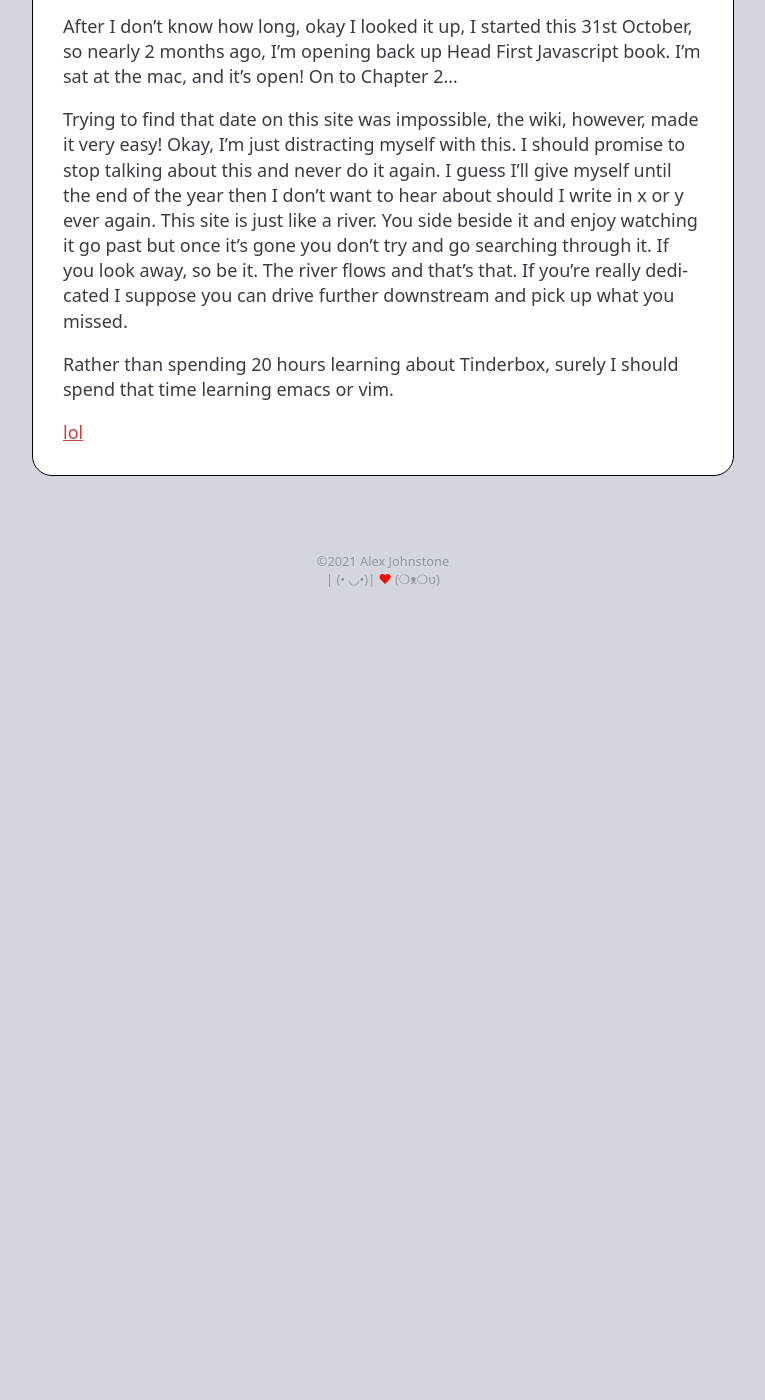
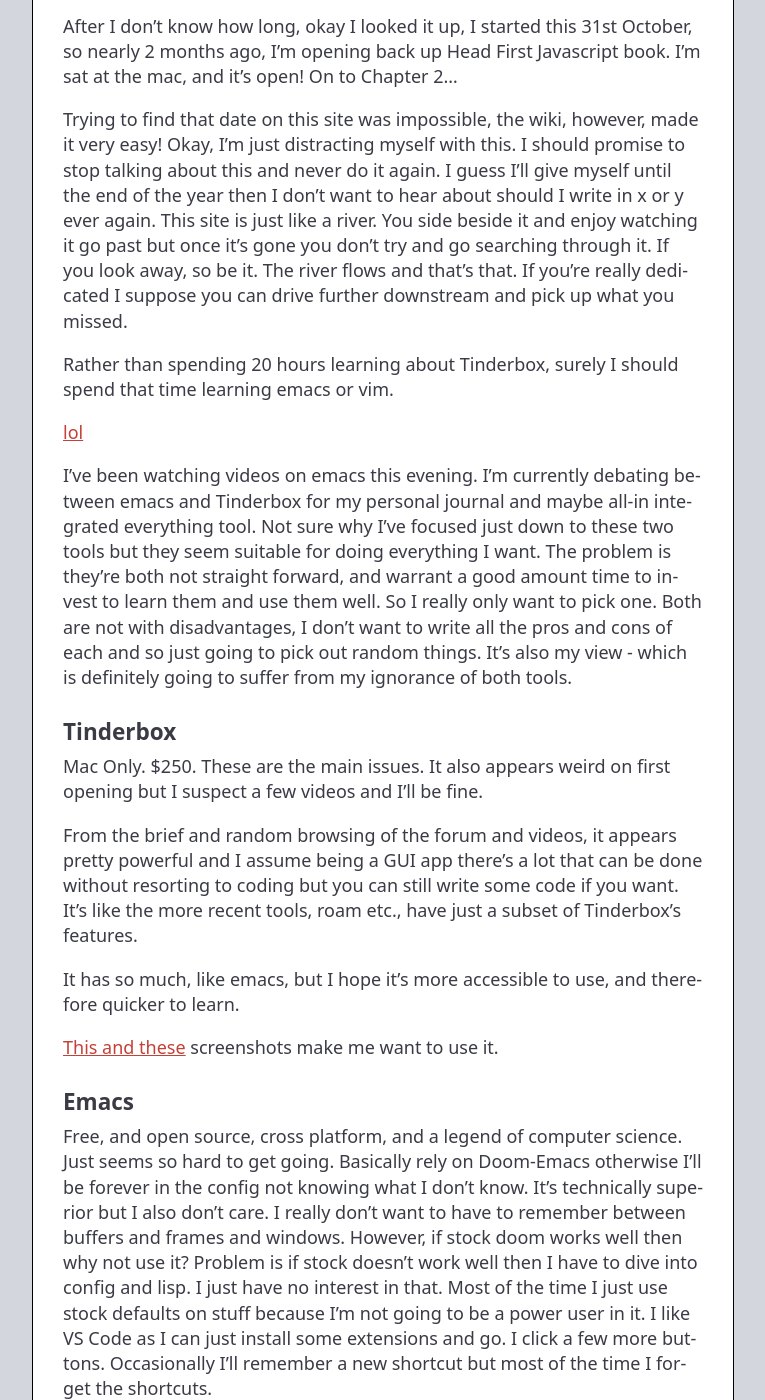
Before and after one commit to alexjj/Old-alexjj.com, a Jekyll site: the page built from _posts/2021-12-23-thursday.md, in a window 1280 px wide and 1400 px high, scrolled down 604 px. Shown: the whole window, without its empty margins (257-1022 px from the left). Built offline with Jekyll 4.4.1, drawn with Linux system fonts in a browser that asks for light colours; our own code applies the rules of GitHub Pages for plain Markdown files; before the commit the page ends 1234 px from its top, so only the background shows below that; some of the changed text lies outside the part shown.

Commit message:
tinderboxing

```diff
--- a/_posts/2021-12-23-thursday.md
+++ b/_posts/2021-12-23-thursday.md
@@ -15,3 +15,25 @@ Trying to find that date on this site was impossible, the wiki, however, made it
 Rather than spending 20 hours learning about Tinderbox, surely I should spend that time learning emacs or vim.
 
 [lol](https://log4jmemes.com)
+
+I've been watching videos on emacs this evening. I'm currently debating between emacs and Tinderbox for my personal journal and maybe all-in integrated everything tool. Not sure why I've focused just down to these two tools but they seem suitable for doing everything I want. The problem is they're both not straight forward, and warrant a good amount time to invest to learn them and use them well. So I really only want to pick one. Both are not with disadvantages, I don't want to write all the pros and cons of each and so just going to pick out random things. It's also my view - which is definitely going to suffer from my ignorance of both tools.
+
+### Tinderbox
+
+Mac Only. $250. These are the main issues. It also appears weird on first opening but I suspect a few videos and I'll be fine.
+
+From the brief and random browsing of the forum and videos, it appears pretty powerful and I assume being a GUI app there's a lot that can be done without resorting to coding but you can still write some code if you want. It's like the more recent tools, roam etc., have just a subset of Tinderbox's features.
+
+It has so much, like emacs, but I hope it's more accessible to use, and therefore quicker to learn.
+
+[This and these](https://archive.baty.net/2018/tinderbox-daybook-tour/) screenshots make me want to use it.
+
+### Emacs
+
+Free, and open source, cross platform, and a legend of computer science. Just seems so hard to get going. Basically rely on Doom-Emacs otherwise I'll be forever in the config not knowing what I don't know. It's technically superior but I also don't care. I really don't want to have to remember between buffers and frames and windows. However, if stock doom works well then why not use it? Problem is if stock doesn't work well then I have to dive into config and lisp. I just have no interest in that. Most of the time I just use stock defaults on stuff because I'm not going to be a power user in it. I like VS Code as I can just install some extensions and go. I click a few more buttons. Occasionally I'll remember a new shortcut but most of the time I forget the shortcuts.
+
+Org mode is likely the best of its kind. However, I don't want/need todos or calendar or probably a lot of it so it's wasted on me.
+
+Oh well that quickly descended into a no. I'm a GUI tool user but appreciate config if I need it.
+
+Although it did make me think of vim. I've learnt a few vim keybindings, mostly when editing config files on servers. Possibly sometime like [vimwiki](https://github.com/vimwiki/vimwiki). Think it has a daily log. Although I don't want a wiki. I have that already. I want a notes tool that integrates my life. Tiddlywiki could probably do it too but not sure it's the same (as Tinderbox).
```
